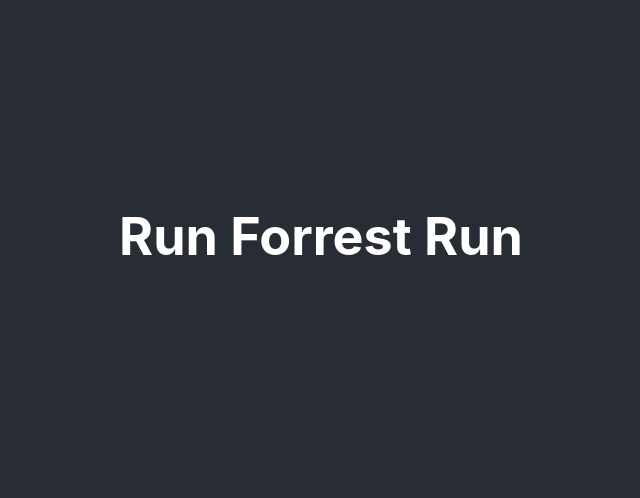
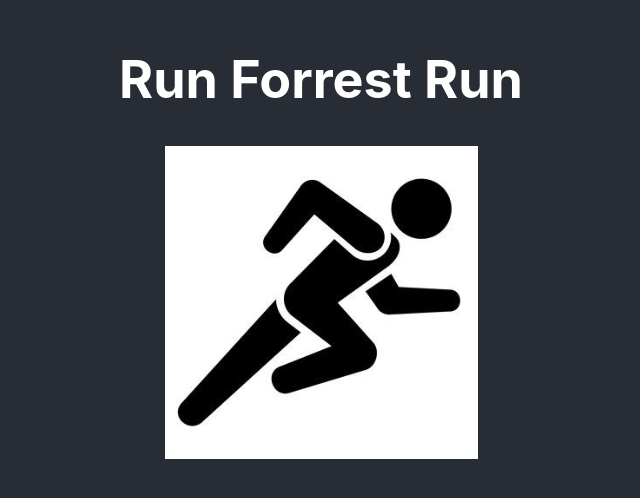
Before and after one commit to ambisoft/workout, a React (Create React App) app: page / in a window 1280 px wide. Shown: the part 164-662 px from the top of the page, without its empty margins (319-959 px from the left). Built offline with nearby package versions, Linux system fonts and the light colour scheme.

Commit message:
added the logo

```diff
--- a/src/App.js
+++ b/src/App.js
@@ -5,6 +5,7 @@ function App() {
     <div className="App">
       <header className="App-header">
         <h1>Run Forrest Run</h1>
+        <img src='/logo.png' />
       </header>
     </div>
   );
```
Also changed, not shown: public/logo.png (added).
